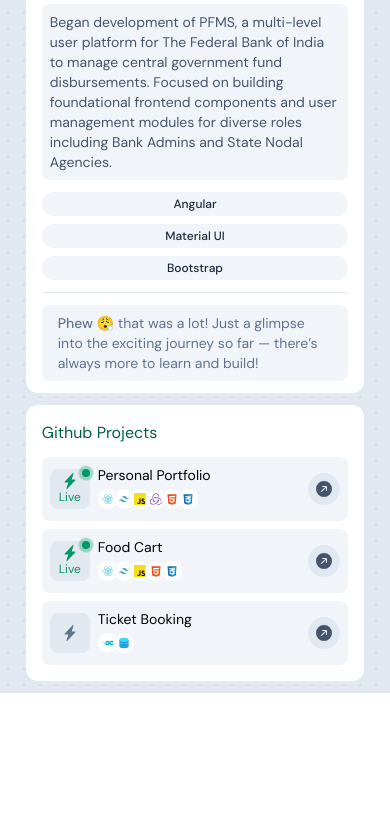
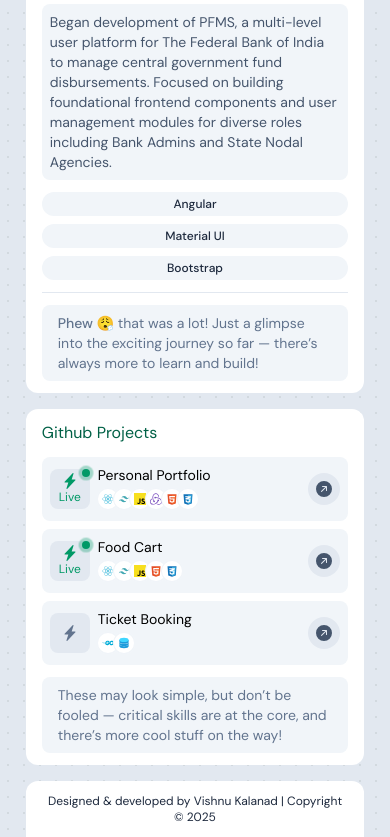
Before and after one commit to vishnukalanad/portfolio, a React (Vite) app in the folder portfolio/: page / in a window 390 px wide. Shown: the part 5147-5984 px from the top of the page. Before the commit the page ends 5840 px from the top, so only its background shows below. Built offline with nearby package versions, Linux system fonts and the light colour scheme.

Commit message:
footer added

```diff
--- a/portfolio/src/App.jsx
+++ b/portfolio/src/App.jsx
@@ -9,6 +9,7 @@ import {MODAL_TYPES} from "./store/user.js";
 import Skills from "./components/Skills.jsx";
 import GsapScrollLine from "./components/GsapScrollLine.jsx";
 import GithubProjects from "./components/GithubProjects.jsx";
+import Footer from "./components/Footer.jsx";
 
 function App() {
     const modalOpen = useSelector(state => state.user.modalOpen)
@@ -32,6 +33,7 @@ function App() {
                 <Skills />
                 <Projects/>
                 <GithubProjects/>
+                <Footer/>
             </div>
         </main>
     )
--- a/portfolio/src/components/Card.jsx
+++ b/portfolio/src/components/Card.jsx
@@ -1,6 +1,6 @@
 
-export default function Card({children, p, flex, bg, className}) {
-    return<div className={`gap-3 w-full ${bg || 'bg-white'} rounded-xl ${p || 'p-2'} ${flex || 'flex items-center justify-between'} ${className}`}>
+export default function Card({children, p, flex, bg, r, className}) {
+    return<div className={`gap-3 w-full ${bg || 'bg-white'} ${r || 'rounded-xl'} ${p || 'p-2'} ${flex || 'flex items-center justify-between'} ${className}`}>
         { children}
     </div>
 }
--- /dev/null
+++ b/portfolio/src/components/Footer.jsx
@@ -0,0 +1,10 @@
+import Card from "./Card.jsx";
+
+export default function Footer() {
+
+    return<div className="container mx-auto px-4 pt-4 w-full flex justify-between">
+        <Card p={"p-3 px-4"} flex="_" r={"rounded-t-xl"}>
+            <p className="text-xs text-slate-800 text-center">Designed & developed by Vishnu Kalanad | Copyright &copy; {new Date().getFullYear()}</p>
+        </Card>
+    </div>
+}
--- a/portfolio/src/components/GithubProjects.jsx
+++ b/portfolio/src/components/GithubProjects.jsx
@@ -4,7 +4,7 @@ import GithubProject from "./GithubProject.jsx";
 const PROJECTS = [
     {
         name: "Personal Portfolio",
-        repo: "https://github.com/vishnukalanad/portfolio",
+        repo: "https://github.com/vishnukalanad/portfolio/tree/main/portfolio",
         stack: ["react", "tailwind", "js", "redux", "html", "css"],
         live: true
     },
@@ -23,9 +23,9 @@ const PROJECTS = [
 ]
 
 export default function GithubProjects() {
-    return <div className="container mx-auto px-4 p-3 w-full flex justify-between">
-        <Card flex="_">
-            <div className="p-2">
+    return <div className="container mx-auto px-4 pt-4 w-full flex justify-between">
+        <Card p={"p-3 px-4"} flex="_">
+            <div className="">
                 <p className="text-emerald-800 transition-transform duration-200 animate-pop">
                     <span>Github Projects</span></p>
                 <div className="grid grid-cols-1 gap-2 mt-3 md:grid-cols-2">
@@ -34,6 +34,9 @@ export default function GithubProjects() {
                     })}
                 </div>
             </div>
+            <div className="mt-3 text-sm text-slate-500 bg-slate-100 p-2 rounded-lg">
+                <p className="px-2">These may look simple, but don’t be fooled — critical skills are at the core, and there’s more cool stuff on the way!</p>
+            </div>
         </Card>
     </div>
 }
--- a/portfolio/src/components/Projects.jsx
+++ b/portfolio/src/components/Projects.jsx
@@ -8,7 +8,7 @@ export default function Projects() {
     return<div className="container mx-auto px-4 pt-4 w-full flex justify-between">
         <Card p={"p-3 px-4"} flex="_">
             <p className="text-emerald-800 font-medium">Professional Summary</p>
-            <ol className="relative md:border-s-2 md:border-slate-200 mt-3 md:m-3">
+            <ol className="relative md:border-s-2 md:border-slate-200 md:border-dashed mt-3 md:m-3">
                 {/*Senior role*/}
                 <JobRole role={"Senior Software Engineer"} date={"July 2024 - August 2025"} summary={SeniorRoleSummary}/>
 
```
